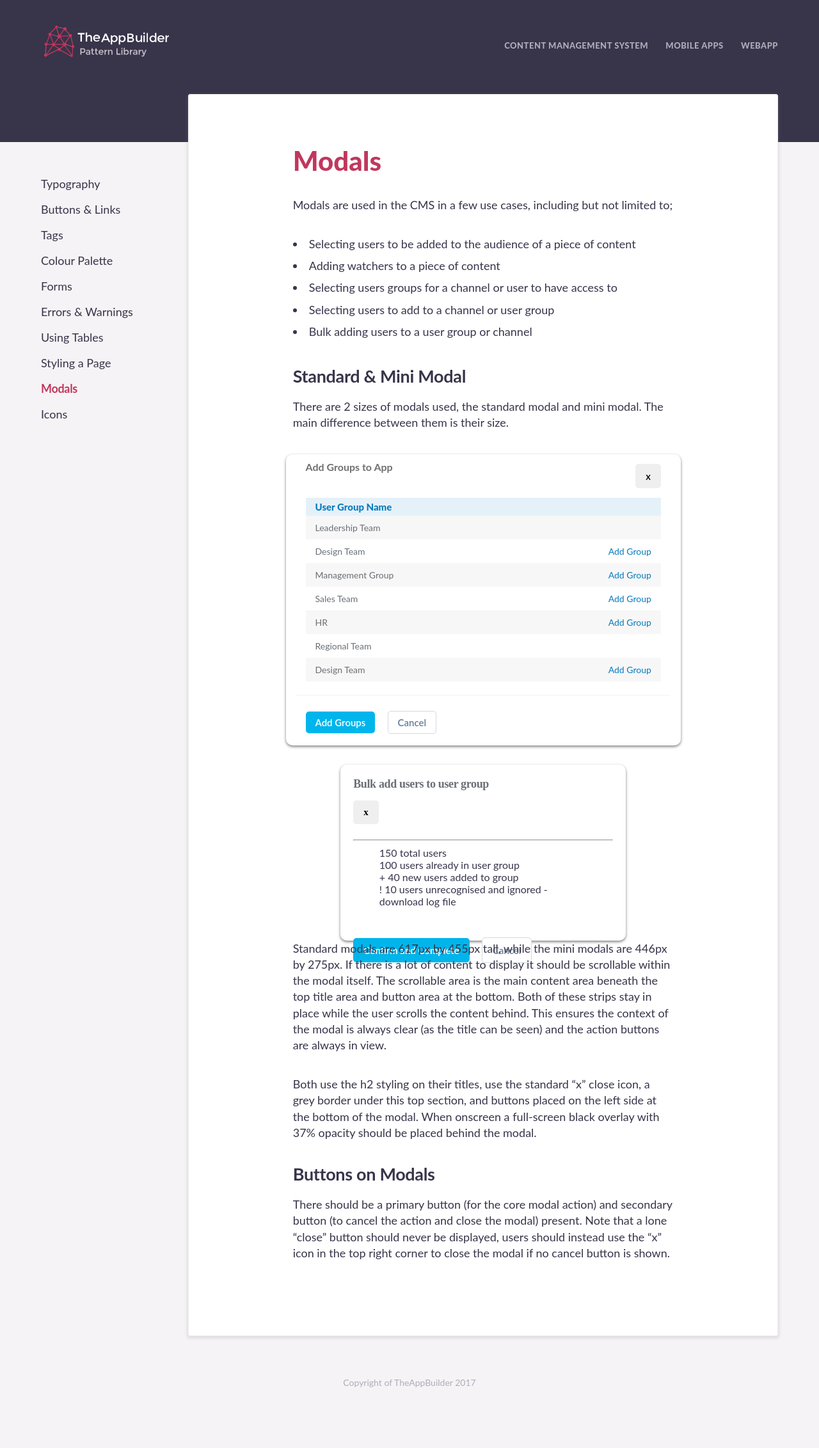
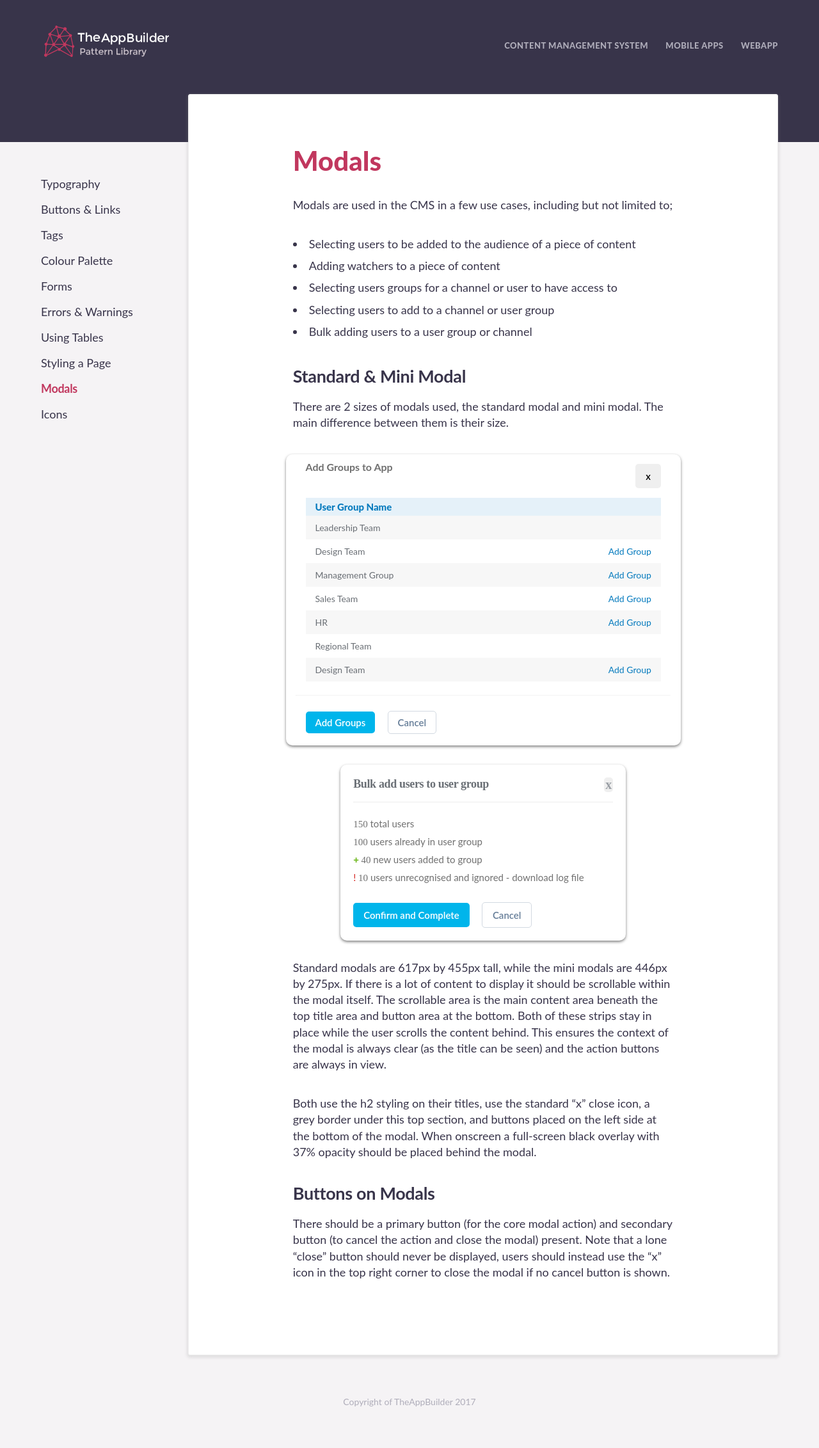
Before and after one commit to TheAppBuilderTeam/tab-pattern-library, a Jekyll site: the page built from cms/modals/index.html, in a window 1280 px wide. Shown: the whole page at 64% size. Built offline with Jekyll 4.4.1, drawn with Linux system fonts in a browser that asks for light colours; some web fonts are replaced; before the commit the page ends 2233 px from its top, so only the background shows below that.

Commit message:
miniModal creation

```diff
--- a/_sass/cms/_styles.scss
+++ b/_sass/cms/_styles.scss
@@ -648,6 +648,7 @@
 	margin: 0 auto;
 	padding: 20px;
 	text-align: left;
+	margin-bottom: 30px;
 }
 
 .miniModal__header{
@@ -655,4 +656,58 @@
 	font-size: 18px;
 	color: #6A6F75;
 	letter-spacing: -0.36px;
+	border-bottom: 1px solid #ECECEC;
+	padding-bottom: 15px;
 }
+
+.miniModal__header button{
+	float: right;
+	padding: 0 2px;
+	margin: 0;
+	font-size: 20px;
+	color: #9A9FA5;
+}
+
+.miniModal__header--title{
+	float: left;
+	width: 85%;
+}
+
+
+
+.testfix::after {
+	clear: both;
+	display: table;
+	content: "";
+}
+
+.miniModal__contentArea{
+	height: 60%;
+}
+
+.miniModal__contentArea ul{
+	width: 100%;
+	padding-top: 20px;
+	@include latoRegular;
+	font-size: 15px;
+	color: #707070;
+	letter-spacing: 0;
+	line-height: 27px;
+}
+
+.miniModal__contentArea--boldData{
+	font-family: Lato-Bold;
+	font-size: 15px;
+	color: #707070;
+	letter-spacing: 0;
+	line-height: 27px;
+}
+
+.miniModal__contentArea--plus{
+	color: #6EB81D;
+	font-weight: 800;
+}
+
+.miniModal__contentArea--mark{
+	color: #D52521;
+}
--- a/cms/modals/index.html
+++ b/cms/modals/index.html
@@ -181,28 +181,22 @@
 
 <div class="main__content__block">
   <div class="miniModal__container">
-    <div class="miniModal__header">
+    <div class="miniModal__header testfix">
       <h4 class="miniModal__header--title">Bulk add users to user group</h4>
       <button class="miniModal__header--close">x</button>
-      <hr>
     </div>
     <div class="miniModal__contentArea">
       <ul>
-        <li>150 total users</li>
-        <li>100 users already in user group</li>
-        <li>+ 40 new users added to group</li>
-        <li>! 10 users unrecognised and ignored - download log file</li>
+        <li><span class="miniModal__contentArea--boldData">150</span> total users</li>
+        <li><span class="miniModal__contentArea--boldData">100</span> users already in user group</li>
+        <li><span class="miniModal__contentArea--plus"> + </span> <span class="miniModal__contentArea--boldData">40</span> new users added to group</li>
+        <li> <span class="miniModal__contentArea--mark"> ! </span> <span class="miniModal__contentArea--boldData">10</span> users unrecognised and ignored - download log file</li>
       </ul>
     </div>
     <div class="miniModal__footer">
       <button class="button--primary">Confirm and Complete</button>
       <button class="button--secondary">Cancel</button>
     </div>
-
-
-
-
-
   </div>
 </div>
 
```
